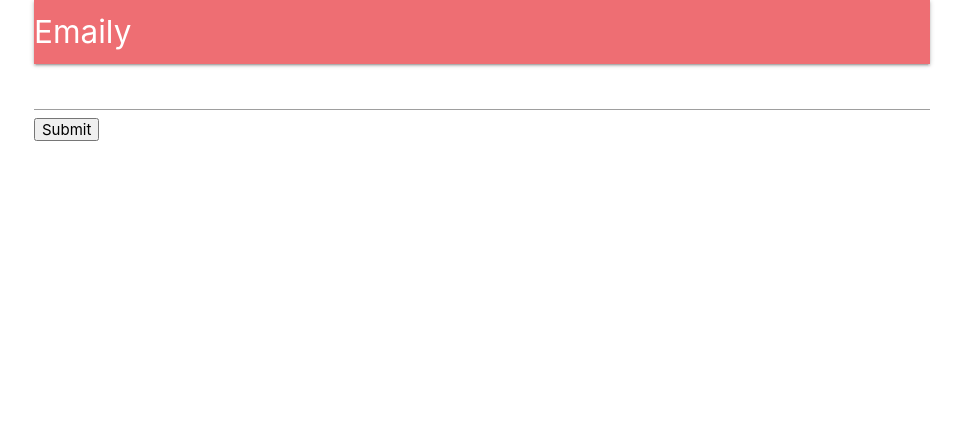
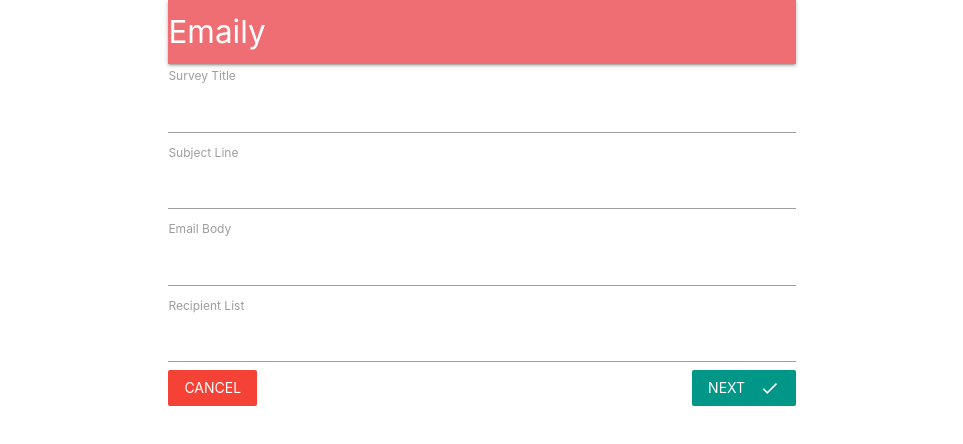
Before and after one commit to evangeline013/emaily_feedback_collector, a React (Create React App) app in the folder client/: page /surveys/new in a window 1280 px wide. Shown: the top 444 px of the page, without its empty margins (158-1121 px from the left). Built offline with nearby package versions, Linux system fonts and the light colour scheme; no server answers.

Commit message:
add custom field component, dry up fields, buttons styling

```diff
--- a/client/src/components/App.js
+++ b/client/src/components/App.js
@@ -16,7 +16,7 @@
         return (
             <div className="container">
                 <BrowserRouter>
-                    <div>
+                    <div className="container">
                         <Header />
                         <Route exact path="/" component={Landing} />
                         <Route exact path="/surveys" component={Dashboard} />
--- /dev/null
+++ b/client/src/components/surveys/SurveyField.js
@@ -0,0 +1,10 @@
+import React from 'react';
+
+export default ({ input, label }) => {
+    return (
+        <div>
+            <label>{label}</label>
+            <input {...input} />
+        </div>
+    );
+};
--- a/client/src/components/surveys/SurveyForm.js
+++ b/client/src/components/surveys/SurveyForm.js
@@ -1,13 +1,36 @@
 import React, { Component } from 'react';
 import { reduxForm, Field } from 'redux-form';
+import SurveyFiled from './SurveyField';
+import { Link } from 'react-router-dom';
+
+const FIELDS = [
+    { label: 'Survey Title', name: 'title' },
+    { label: 'Subject Line', name: 'subject' },
+    { label: 'Email Body', name: 'body' },
+    { label: 'Recipient List', name: 'emails' },
+];
 
 class SurveyForm extends Component {
+    renderFields() {
+        return (
+            FIELDS.map(({ label, name }) => {
+                return <Field key={name} label={label} type="text" name={name} component={SurveyFiled} />;
+            })
+        );
+    };
+
     render() {
         return (
             <div>
                 <form onSubmit={this.props.handleSubmit(values => console.log(values))}>
-                    <Field type="text" name="surveyTitle" component="input" />
-                    <button type="submit">Submit</button>
+                    {this.renderFields()}
+                    <Link to="/surveys" className="red btn-flat white-text">
+                        Cancel
+                    </Link>
+                    <button type="submit" className="teal btn-flat right white-text">
+                        Next
+                        <i className="material-icons right">done</i>
+                    </button>
                 </form>
             </div>
         );
```
